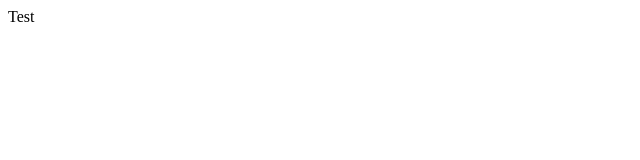
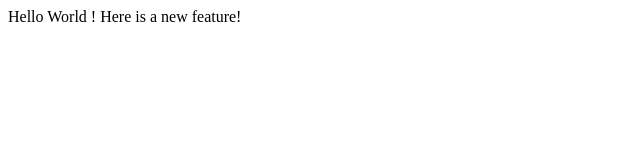
Before and after one commit to nidhi1264/lecture1, a plain HTML site: page index.html in a window 1280 px wide. Shown: the whole page, without its empty margins (0-640 px from the left). Drawn offline with Linux system fonts and the light colour scheme.

Commit message:
file changed

```diff
--- a/index.html
+++ b/index.html
@@ -5,6 +5,7 @@
 	<title> Test </title>
 </head>
 <body>
-	Test
+	Hello World !
+	Here is a new feature!
 </body>
 </html>
```
